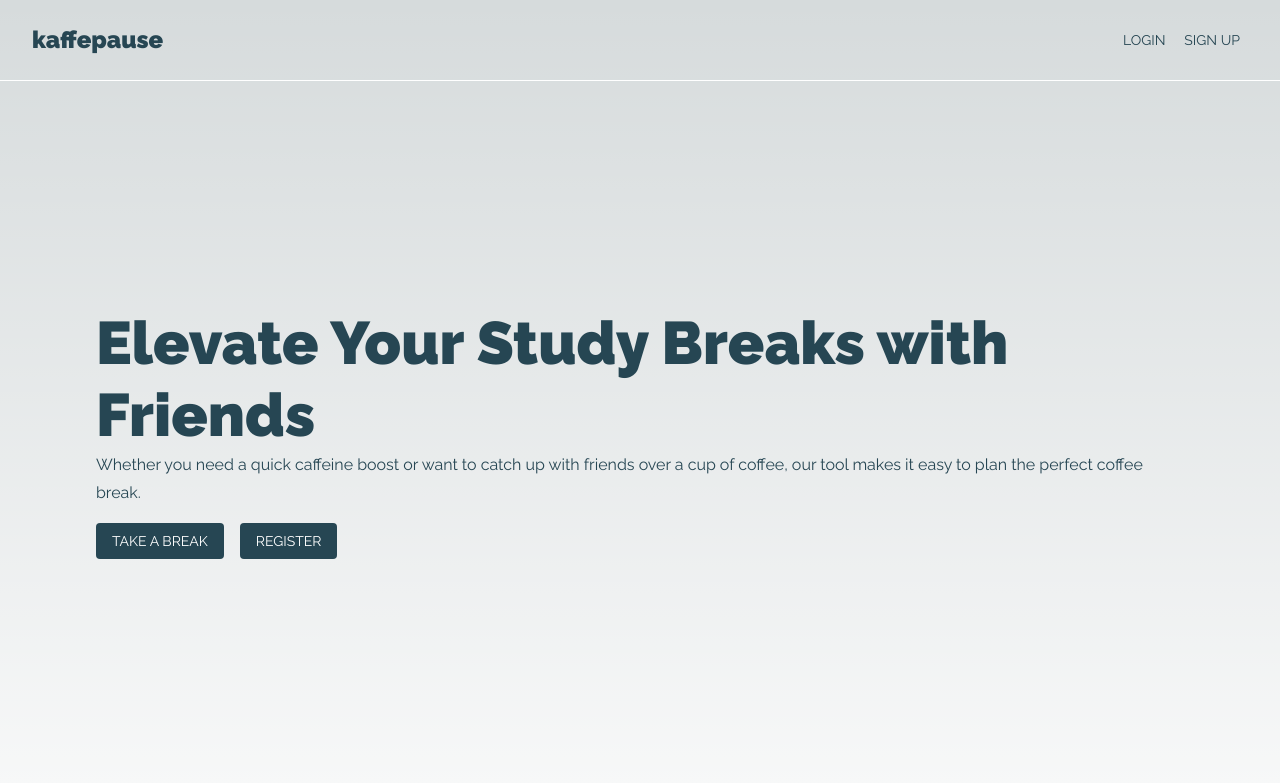
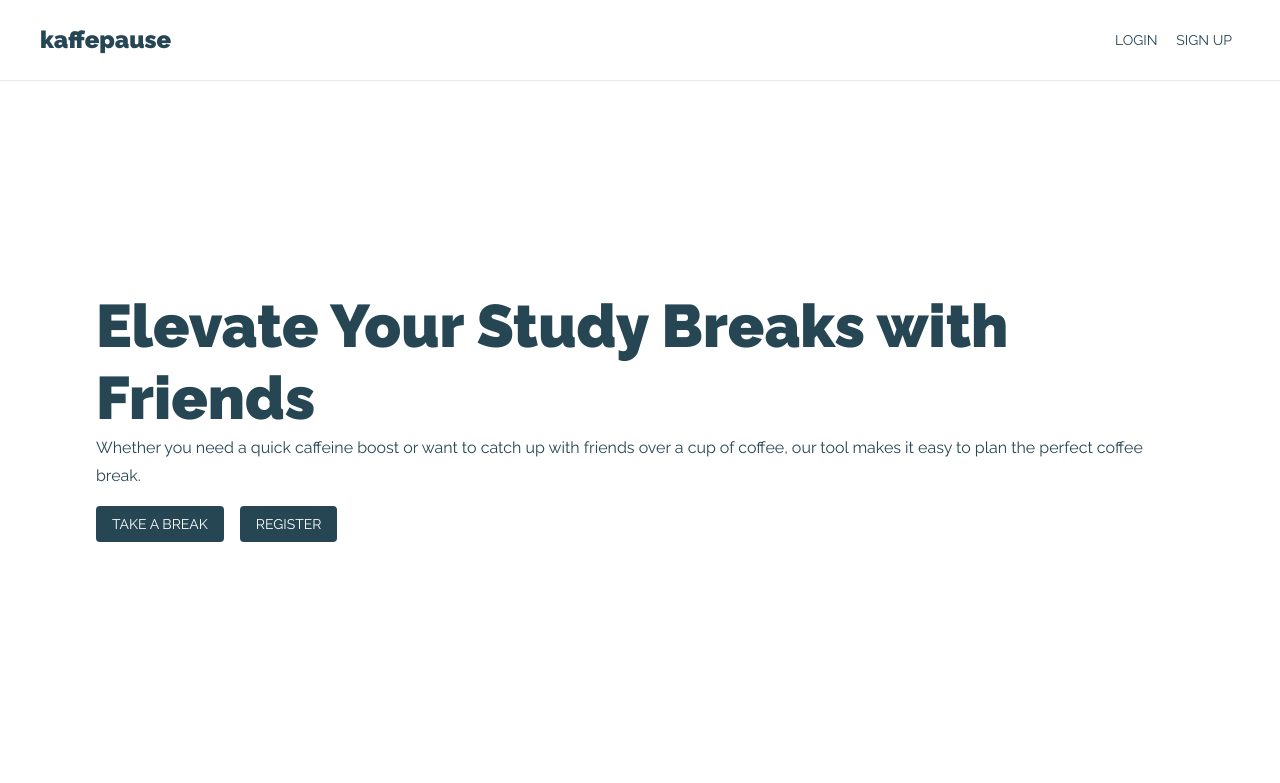
Before and after one commit to Eirsteir/kaffepause, a Next.js app: page / in a window 1280 px wide. Shown: the top 783 px of the page. Built offline with nearby package versions, Linux system fonts and the light colour scheme; no server answers.

Commit message:
Refactor layout and navbar styles

```diff
--- a/src/URLS.tsx
+++ b/src/URLS.tsx
@@ -1,6 +1,6 @@
 const URLS = {
   LANDING: '/',
-  SIGNIN: '/sign-in',
+  SIGNIN: '/login',
   SIGNUP: '/sign-up',
   PROFILE: '/profile',
 };
--- a/src/components/Layout.tsx
+++ b/src/components/Layout.tsx
@@ -15,7 +15,6 @@ export default function Layout({ children }) {
       </Head>
       <main className={styles.main}>
         <Navigation />
-
         <div className={styles.mainContainer}>{children}</div>
       </main>
     </>
--- a/src/components/navigation/AccountMenu.tsx
+++ b/src/components/navigation/AccountMenu.tsx
@@ -46,7 +46,7 @@ export default function AccountMenu({ name }: IProps) {
             aria-haspopup='true'
             onClick={handleClick}
             size='small'
-            sx={{ ml: 2, padding: '5px 5px 5px 12px', border: '1px solid #FFF', borderRadius: '21px' }}>
+            sx={{ ml: 2, padding: '5px 5px 5px 12px', border: '1px solid #DDD', borderRadius: '21px' }}>
             <MenuIcon sx={{ marginRight: '.1rem', width: 20, height: 20 }} />
             <Avatar sx={{ width: 30, height: 30 }}>{initials}</Avatar>
           </IconButton>
--- a/src/components/navigation/BaseNavigation.tsx
+++ b/src/components/navigation/BaseNavigation.tsx
@@ -1,28 +1,34 @@
-import AppBar from '@mui/material/AppBar'
-import Box from '@mui/material/Box'
-import Toolbar from '@mui/material/Toolbar'
-import Typography from '@mui/material/Typography'
-
-
 import URLS from '@/URLS';
+import AppBar from '@mui/material/AppBar';
+import Box from '@mui/material/Box';
+import Toolbar from '@mui/material/Toolbar';
+import Typography from '@mui/material/Typography';
 
 type Props = {
   children?: React.ReactNode;
-}
+};
 
 export default function BaseNavigation({ children }: Props) {
   return (
-        <Box sx={{ flexGrow: 1, padding: '.5rem', borderBottom: '1px solid #FFF', marginBottom: '1rem', background: 'transparent' }}>
-          <AppBar position="static" elevation={0}>
+    <Box sx={{ flexGrow: 1, height: '80px', background: 'transparent' }}>
+      <AppBar
+        elevation={0}
+        position='static'
+        sx={{
+          boxShadow: 'rgba(0,0,0,0.08) 0 1px 1px',
+          height: '80px',
+          paddingLeft: '1rem',
+          paddingRight: '1rem',
+          justifyContent: 'center',
+        }}>
         <Toolbar>
-              <Typography variant="h5" component="a" href={URLS.LANDING} sx={{ flexGrow: 1 }}>
+          <Typography component='a' href={URLS.LANDING} sx={{ flexGrow: 1 }} variant='h5'>
             kaffepause
           </Typography>
 
           {children}
-
         </Toolbar>
       </AppBar>
     </Box>
-    )
+  );
 }
--- a/src/styles/globals.css
+++ b/src/styles/globals.css
@@ -6,8 +6,7 @@
     'Fira Mono', 'Droid Sans Mono', 'Courier New', monospace;
 
   --foreground-rgb: 0, 0, 0;
-  --background-start-rgb: 214, 219, 220;
-  --background-end-rgb: 255, 255, 255;
+  --background-rgb: 255, 255, 255;
 
   --primary-glow: conic-gradient(
     from 180deg at 50% 50%,
@@ -87,12 +86,7 @@ body {
 
 body {
   color: rgb(var(--foreground-rgb));
-  background: linear-gradient(
-      to bottom,
-      transparent,
-      rgb(var(--background-end-rgb))
-    )
-    rgb(var(--background-start-rgb));
+  background: rgb(var(--background-rgb));
 
   font-family: "Raleway", sans-serif;
 }
```
Also changed, not shown: src/components/navigation/Navigation.tsx (+10 -17 lines), src/pages/profile/index.tsx (+17 -1 lines). Lines whose indentation alone changed are shown as unchanged.
